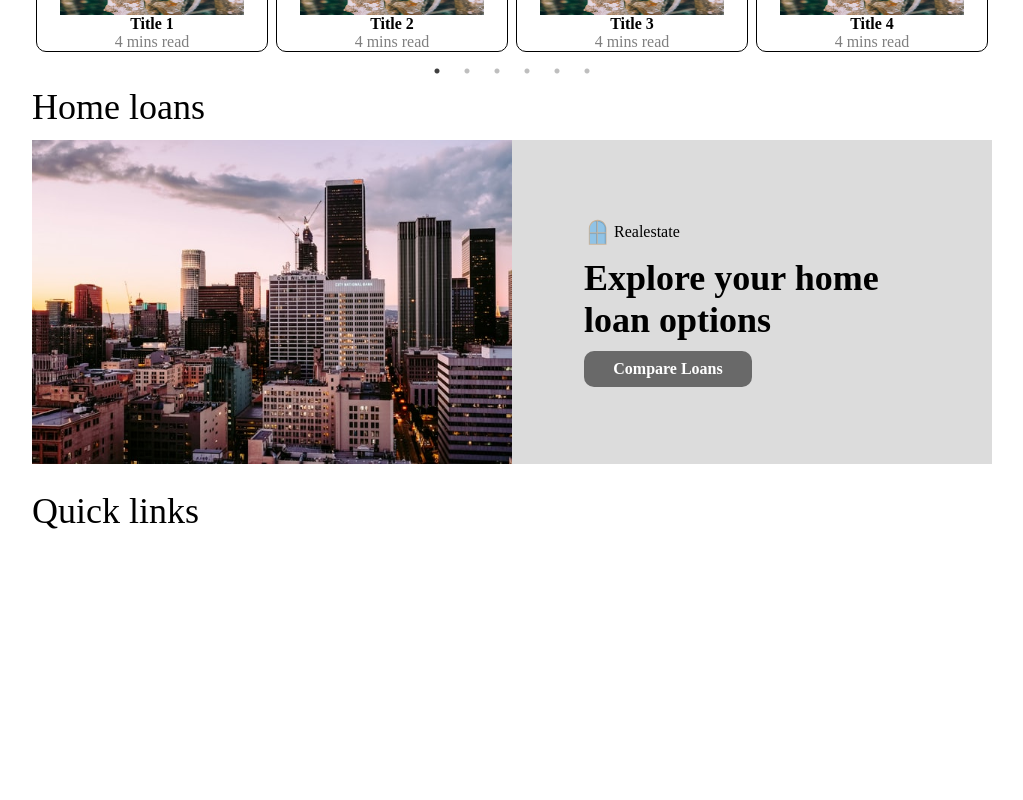
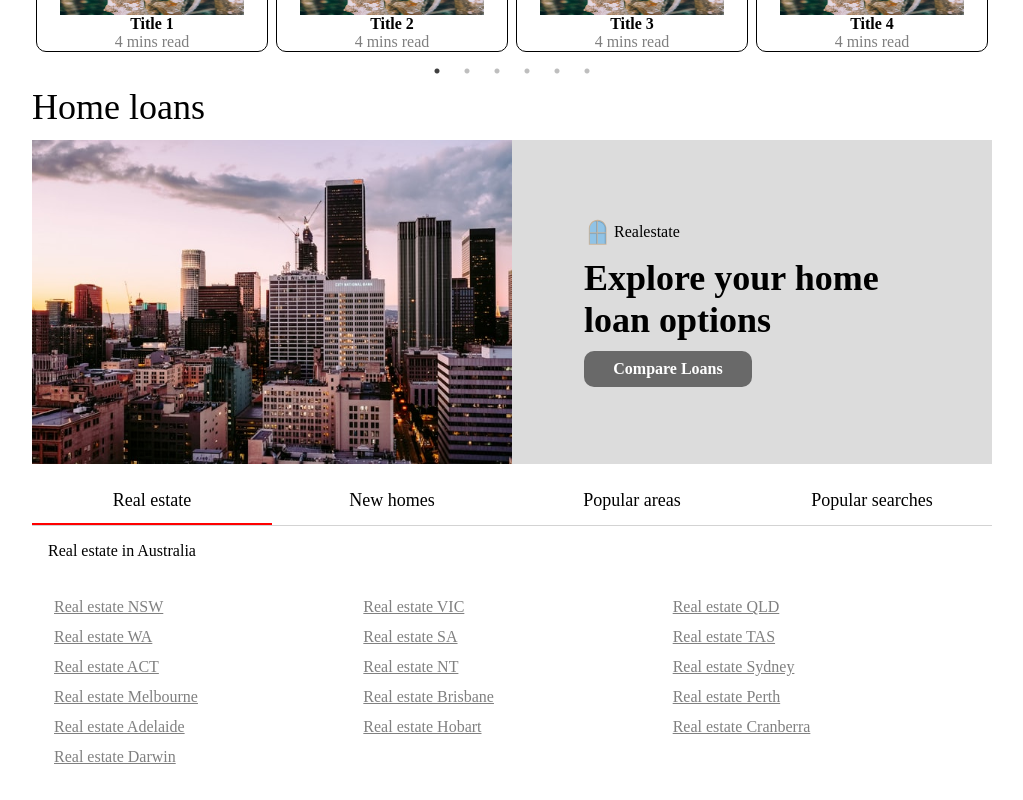
Before and after one commit to JohnGammie/realestate-react, a React (Create React App) app: page / in a window 1280 px wide. Shown: the part 1009-1809 px from the top of the page, without its empty margins (128-1151 px from the left). Before the commit the page ends 1595 px from the top, so only its background shows below. Built offline with nearby package versions, Linux system fonts and the light colour scheme.

Commit message:
Add Tab list of quick links to homepage

```diff
--- a/src/components/SearchMain.js
+++ b/src/components/SearchMain.js
@@ -24,8 +24,6 @@ const SearchMain = () => {
   const debugOutputSearchState = () => {
     console.log(searchQuery);
   };
-
-  useEffect(() => console.log(activeTabName), [activeTabName]);
 
   const Tabs = () => {
     let tabCollection = [];
--- /dev/null
+++ b/src/components/TabbedList.js
@@ -0,0 +1,68 @@
+import React, { useState } from "react";
+import {
+  TabList,
+  TabListItem,
+  TabListDescription,
+  TabListLinkContainer,
+  TabListLinkItem,
+  TabListSection,
+} from "./styles/TabbedList.styled";
+
+const TabbedList = () => {
+  let jsonFile = require("./TabbedList.json");
+
+  const [activeTabIndex, setActiveTab] = useState(0);
+
+  const generateTabs = () => {
+    let tabsCollection = [];
+
+    const highlightStyle = (index) => {
+      if (index === activeTabIndex) {
+        return { borderBottom: "2px solid red" };
+      }
+    };
+
+    jsonFile.tabs.forEach((tab, index) => {
+      tabsCollection.push(
+        <TabListItem
+          key={index}
+          onClick={() => setActiveTab(index)}
+          style={highlightStyle(index)}
+        >
+          {tab.tabName}
+        </TabListItem>
+      );
+    });
+
+    return <TabList>{tabsCollection}</TabList>;
+  };
+
+  const generateActiveTabContent = () => {
+    let tabContent = jsonFile.tabs[activeTabIndex];
+    let returnTabContents = [];
+
+    tabContent.tabLinks.forEach((tabLink, index) => {
+      returnTabContents.push(
+        <TabListLinkItem key={index}>
+          <a href={tabLink.url}>{tabLink.description}</a>
+        </TabListLinkItem>
+      );
+    });
+
+    return (
+      <>
+        <TabListDescription>{tabContent.tabDescription}</TabListDescription>
+        <TabListLinkContainer>{returnTabContents}</TabListLinkContainer>
+      </>
+    );
+  };
+
+  return (
+    <TabListSection>
+      {generateTabs()}
+      {generateActiveTabContent()}
+    </TabListSection>
+  );
+};
+
+export default TabbedList;
--- /dev/null
+++ b/src/components/TabbedList.json
@@ -0,0 +1,89 @@
+{
+  "tabs": [
+    {
+      "tabName": "Real estate",
+      "tabDescription": "Real estate in Australia",
+      "tabLinks": [
+        {
+          "description": "Real estate NSW",
+          "url": "todo.create.this.resource"
+        },
+        {
+          "description": "Real estate VIC",
+          "url": "todo.create.this.resource"
+        },
+        {
+          "description": "Real estate QLD",
+          "url": "todo.create.this.resource"
+        },
+        { "description": "Real estate WA", "url": "todo.create.this.resource" },
+        { "description": "Real estate SA", "url": "todo.create.this.resource" },
+        {
+          "description": "Real estate TAS",
+          "url": "todo.create.this.resource"
+        },
+        {
+          "description": "Real estate ACT",
+          "url": "todo.create.this.resource"
+        },
+        { "description": "Real estate NT", "url": "todo.create.this.resource" },
+        {
+          "description": "Real estate Sydney",
+          "url": "todo.create.this.resource"
+        },
+        {
+          "description": "Real estate Melbourne",
+          "url": "todo.create.this.resource"
+        },
+        {
+          "description": "Real estate Brisbane",
+          "url": "todo.create.this.resource"
+        },
+        {
+          "description": "Real estate Perth",
+          "url": "todo.create.this.resource"
+        },
+        {
+          "description": "Real estate Adelaide",
+          "url": "todo.create.this.resource"
+        },
+        {
+          "description": "Real estate Hobart",
+          "url": "todo.create.this.resource"
+        },
+        {
+          "description": "Real estate Cranberra",
+          "url": "todo.create.this.resource"
+        },
+        {
+          "description": "Real estate Darwin",
+          "url": "todo.create.this.resource"
+        }
+      ]
+    },
+    {
+      "tabName": "New homes",
+      "tabDescription": "New homes in Australia",
+      "tabLinks": [
+        { "description": "New homes NSW", "url": "todo.create.this.resource" },
+        { "description": "New homes VIC", "url": "todo.create.this.resource" }
+      ]
+    },
+    {
+      "tabName": "Popular areas",
+      "tabDescription": "Browse popular areas",
+      "tabLinks": [
+        { "description": "New homes NSW", "url": "todo.create.this.resource" },
+        { "description": "New homes VIC", "url": "todo.create.this.resource" }
+      ]
+    },
+    {
+      "tabName": "Popular searches",
+      "tabDescription": "Browse popular property searches",
+      "tabLinks": [
+        { "description": "New homes NSW", "url": "todo.create.this.resource" },
+        { "description": "New homes VIC", "url": "todo.create.this.resource" }
+      ]
+    }
+  ]
+}
--- /dev/null
+++ b/src/components/styles/TabbedList.styled.js
@@ -0,0 +1,42 @@
+import styled from "styled-components";
+
+export const TabListSection = styled.div`
+  height: 40vh;
+`;
+
+export const TabList = styled.div`
+  display: grid;
+  grid-template-columns: repeat(4, 1fr);
+  border-bottom: 0.2px solid lightgrey;
+`;
+
+export const TabListItem = styled.div`
+  text-align: center;
+  padding: 12px;
+  font-size: 18px;
+  font-weight: 500;
+`;
+
+export const TabListDescription = styled.div`
+  padding: 16px;
+`;
+
+export const TabListLinkContainer = styled.div`
+  display: grid;
+  grid-template-columns: repeat(3, 1fr);
+  padding: 16px;
+`;
+
+export const TabListLinkItem = styled.div`
+  & a {
+    text-decoration: none;
+    color: inherit;
+  }
+
+  text-decoration: underline;
+  color: grey;
+  margin: 6px;
+  &:hover {
+    color: blue;
+  }
+`;
--- a/src/pages/home.js
+++ b/src/pages/home.js
@@ -4,6 +4,7 @@ import SearchMain from "../components/SearchMain";
 import ExploreSection from "../ExploreSection/ExploreSection";
 import PropertyNewsSection from "../components/PropertyNewsSection/PropertyNewsSection";
 import HomeLoansSection from "../components/HomeLoansSection";
+import TabbedList from "../components/TabbedList";
 
 const Home = () => {
   return (
@@ -25,7 +26,7 @@ const Home = () => {
         <HomeLoansSection />
       </div>
       <div className="section">
-        <div className="sectionTitle">Quick links</div>
+        <TabbedList />
       </div>
     </div>
   );
```
